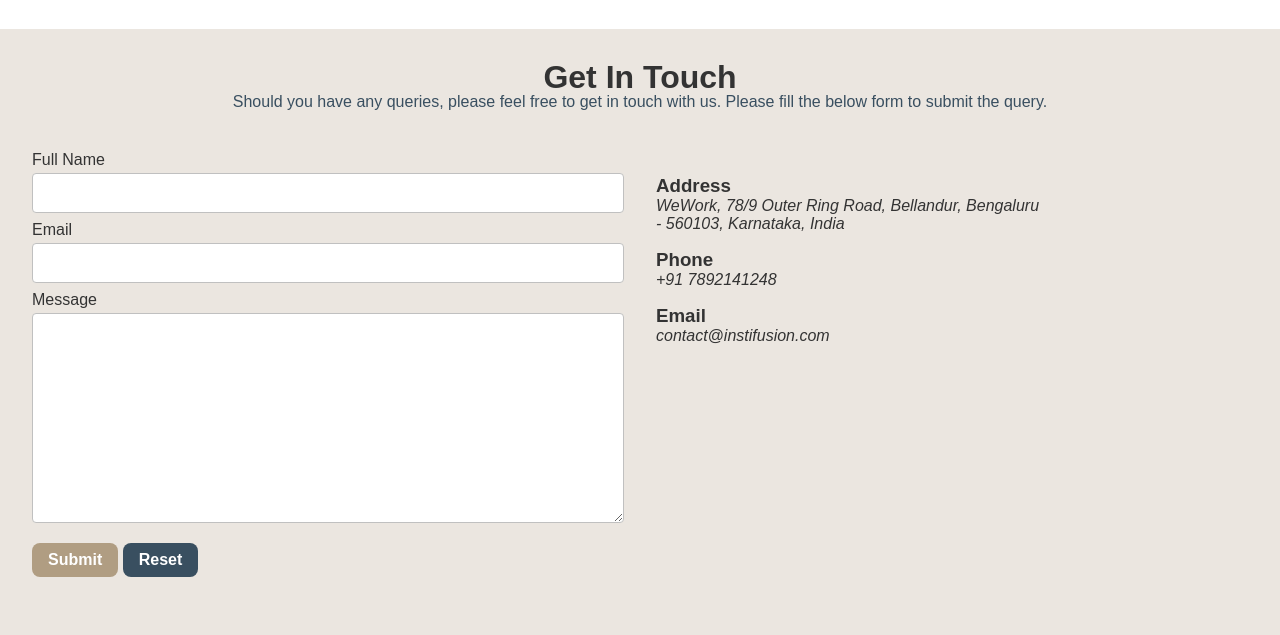
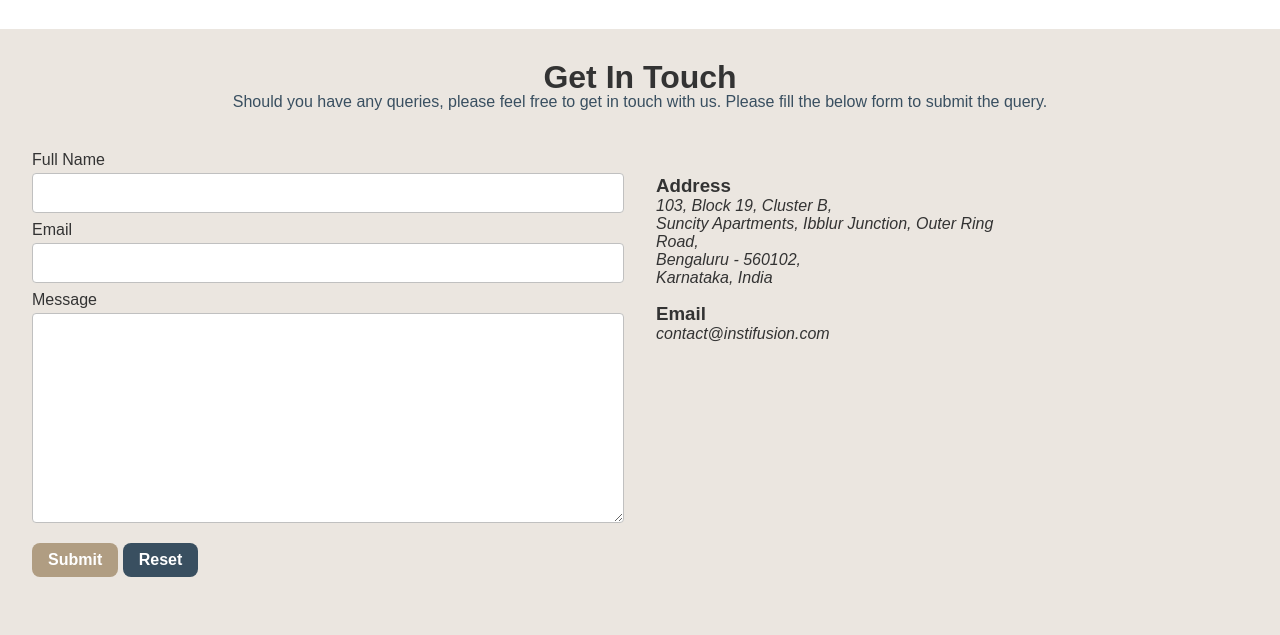
Before and after one commit to solscientia/sap-website-testing, a plain HTML site: page index.html in a window 1280 px wide. Shown: the part 2283-2918 px from the top of the page. Drawn offline with Linux system fonts and the light colour scheme; a web font is replaced by a local one.

Commit message:
updated contact information and subtitle

```diff
--- a/index.html
+++ b/index.html
@@ -4,7 +4,7 @@
 <head>
   <meta charset="UTF-8">
   <meta name="viewport" content="width=device-width, initial-scale=1.0, shrink-to-fit=no, maximum-scale=1.0, user-scalable=no">
-  <title>One Nation, One ID for Students | InstiFusion</title>
+  <title>Analyzing Academic Achievements | InstiFusion</title>
   <link rel="shortcut icon" type="image/x-icon" href="favicon.ico">
   <link rel="manifest" href="manifest.webmanifest">
   <link rel="apple-touch-icon" sizes="180x180" href="assets/icons/apple-touch-icon.png">
@@ -19,7 +19,7 @@
   <meta name="msapplication-TileImage" content="assets/icons/mstile-144x144.png">
   <meta name="msapplication-config" content="browserconfig.xml">
   <meta name="theme-color" content="#395062">
-  <meta property="og:title" content="One Nation, One ID for Students | InstiFusion">
+  <meta property="og:title" content="Analyzing Academic Achievements | InstiFusion">
   <meta property="og:site_name" content="InstiFusion">
   <meta property="og:url" content="https://test.instifusion.com">
   <meta property="og:description" content="The Issuer of AARSI ID (Accumulated Academic Records and Student Information Identifier).">
@@ -204,11 +204,7 @@
         <div>
           <div>
             <h3>Address</h3>
-            <address>WeWork, 78/9 Outer Ring Road, Bellandur, Bengaluru - 560103, Karnataka, India</address>
-          </div>
-          <div>
-            <h3>Phone</h3>
-            <em>+91 7892141248</em>
+            <address>103, Block 19, Cluster B, <br>Suncity Apartments, Ibblur Junction, Outer Ring Road, <br>Bengaluru - 560102,<br>Karnataka, India</address>
           </div>
           <div>
             <h3>Email</h3>
@@ -229,7 +225,6 @@
       </ul>
     </div>
   </footer>
-  <!-- <script src="main.js"></script> -->
 </body>
 
 </html>
```
Also changed, not shown: assets/instifusion-social-open-graph-1200x630.jpg.
